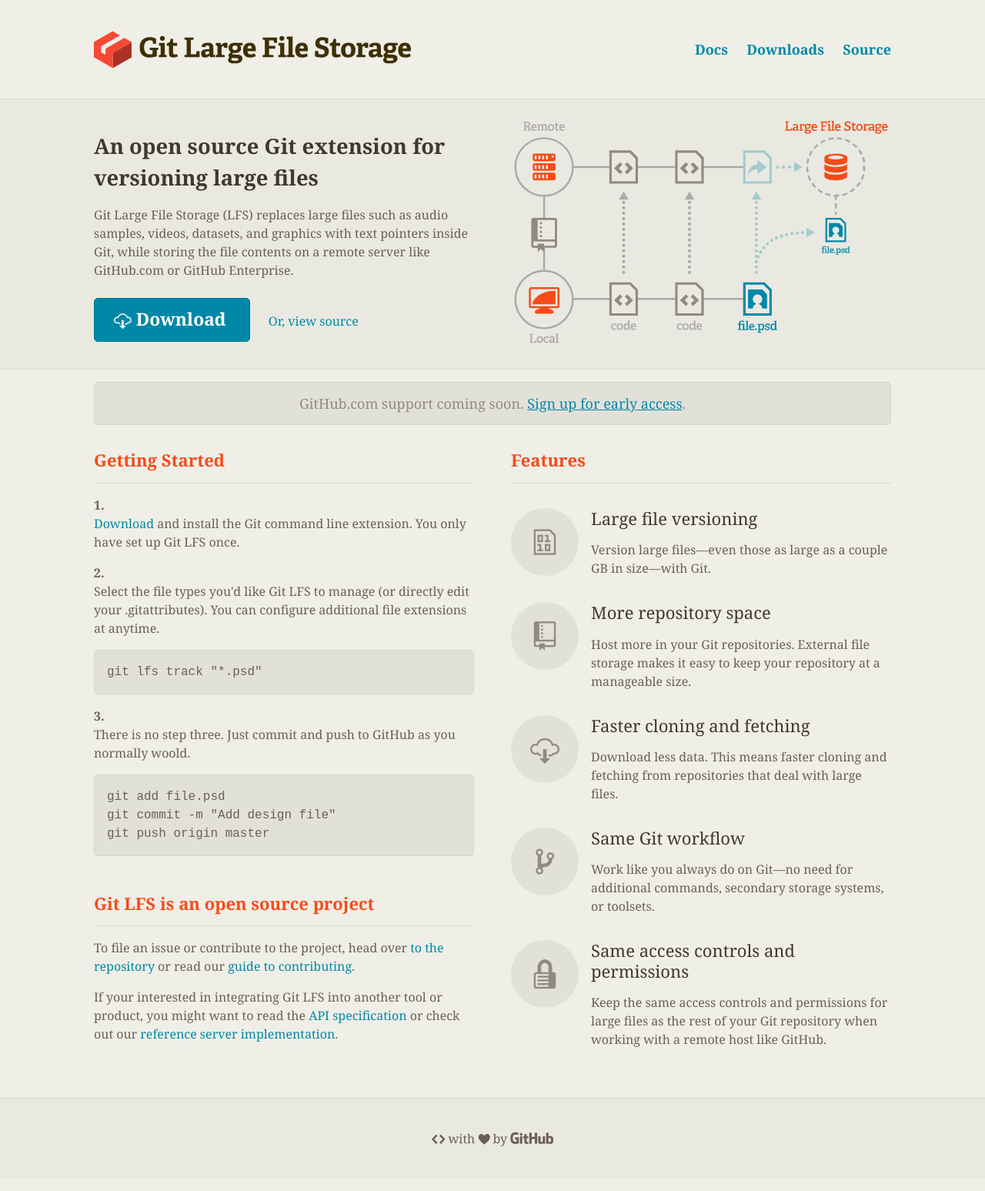
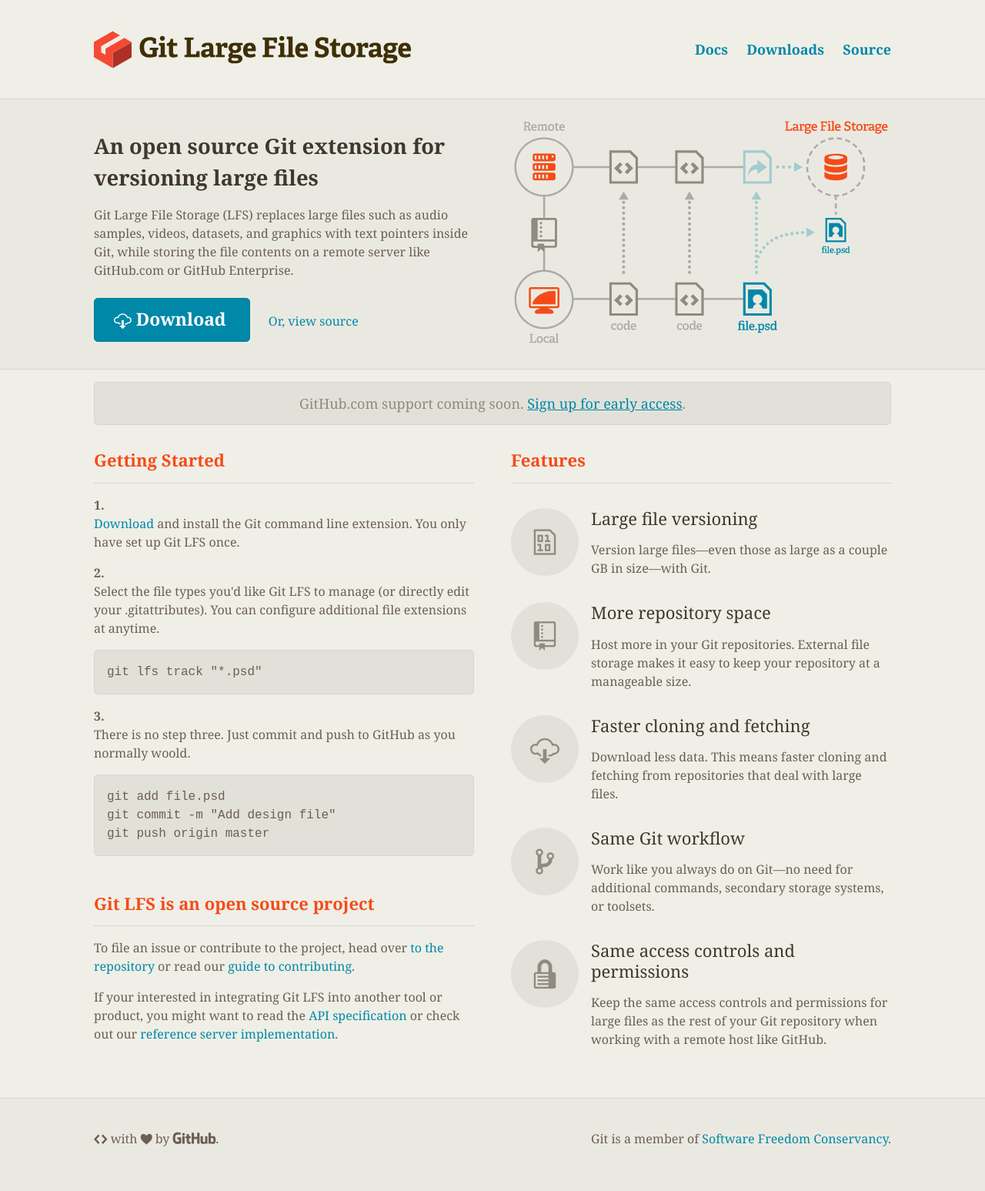
Before and after one commit to git-lfs/git-lfs.github.com, a Jekyll site: the page built from index.html, in a window 1280 px wide. Shown: the whole page at 77% size. Built offline with Jekyll 4.4.1, drawn with Linux system fonts in a browser that asks for light colours.

Commit message:
add SFC link
cc @talniv

```diff
--- a/_includes/footer.html
+++ b/_includes/footer.html
@@ -1,12 +1,13 @@
 <footer class="site-footer">
   <div class="wrapper">
 
-    <div class="column">
+    <div class="column column-half">
+      <p><a href="https://github.com" class="gh-colophon">
+      <span class="octicon octicon-code"></span> with <span class="octicon octicon-heart"></span> by <span class="octicon octicon-logo-github"></span>.</a></p>
+    </div>
 
-      <a href="https://github.com" class="gh-colophon">
-        <span class="octicon octicon-code"></span> with <span class="octicon octicon-heart"></span> by <span class="octicon octicon-logo-github"></span>
-      </a>
-
+    <div class="column column-half">
+      <p class="sfc-link">Git is a member of <a href="http://sfconservancy.org/">Software Freedom Conservancy</a>.</p>
     </div>
 
   </div>
--- a/_sass/_layout.scss
+++ b/_sass/_layout.scss
@@ -49,11 +49,17 @@
   border-top: 1px solid $border_color;
   padding: 40px 0;
   margin-top: 2rem;
+
+  p { text-align: center;
+    @include media_1 { text-align: left; }
+  }
+
+  .sfc-link {
+    @include media_1 { text-align: right; }
+  }
 }
 
 .gh-colophon {
-  text-align: center;
-  margin: 0 auto;
   display: block;
   color: $brown;
 
```
